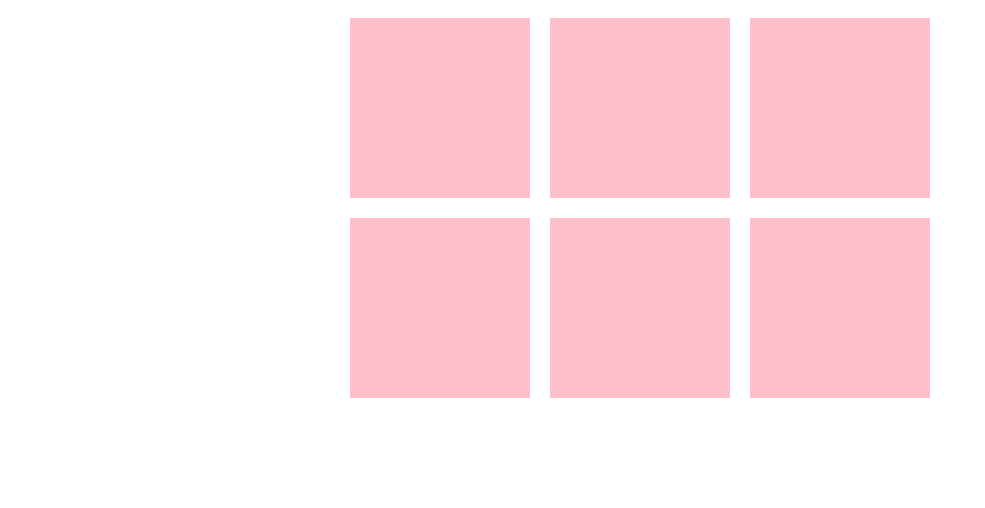
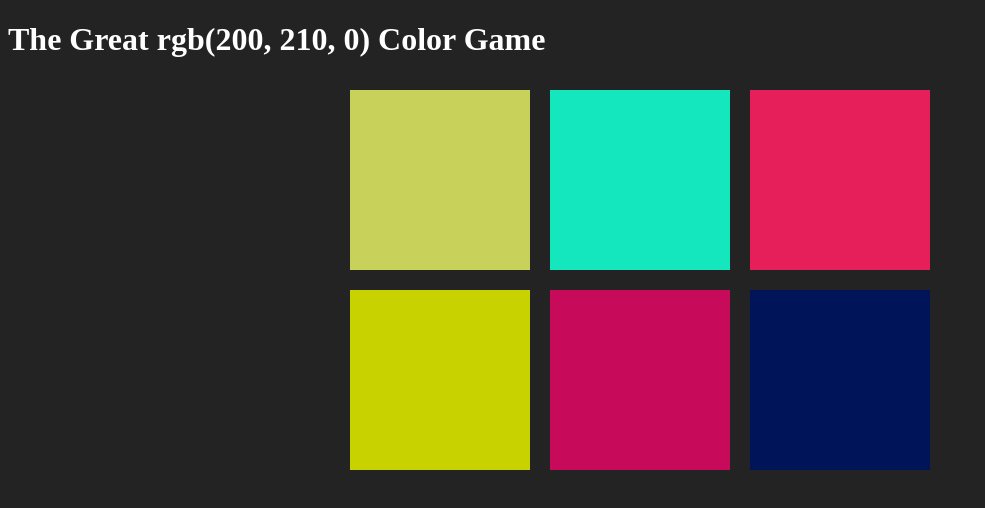
Before and after one commit to KaitlynDodds/ColorGuessingGame, a plain HTML site: page index.html in a window 1280 px wide. Shown: the whole page, without its empty margins (0-985 px from the left). Drawn offline with Linux system fonts and the light colour scheme.

Commit message:
Added color pick and event listeners to squares

```diff
--- a/index.html
+++ b/index.html
@@ -6,6 +6,8 @@
         <link rel="stylesheet" type="text/css" href="main.css">
     </head>
     <body>
+
+        <h1>The Great <span id="colorDisplay">RGB</span> Color Game</h1>
 
         <div class="container">
 
--- a/main.css
+++ b/main.css
@@ -1,3 +1,11 @@
+body {
+    background: #232323;
+}
+
+h1 {
+    color: white;
+}
+
 .container {
     max-width: 600px;
     margin: 0 auto;
--- a/script.js
+++ b/script.js
@@ -0,0 +1,29 @@
+var squares = document.getElementsByClassName("square");
+var colorDisplay = document.getElementById("colorDisplay");
+var colors = [
+    "rgb(200, 210, 90)",
+    "rgb(20, 230, 190)",
+    "rgb(230, 30, 90)",
+    "rgb(200, 210, 0)",
+    "rgb(200, 10, 90)",
+    "rgb(0, 20, 90)"
+];
+var pickedColor = colors[3];
+
+for (var i = 0; i < squares.length; i++) {
+    // give color to squares
+    squares[i].style.backgroundColor = colors[i];
+    // add event listeners to squares
+    squares[i].addEventListener("click", function() {
+        // get color of clicked square
+        var color = this.style.backgroundColor;
+        // compare color to pickedColor
+        if (color === pickedColor) {
+            alert("Right!");
+        } else {
+            alert(pickedColor + " " + color);
+        }
+    });
+}
+
+colorDisplay.textContent = pickedColor;
```
